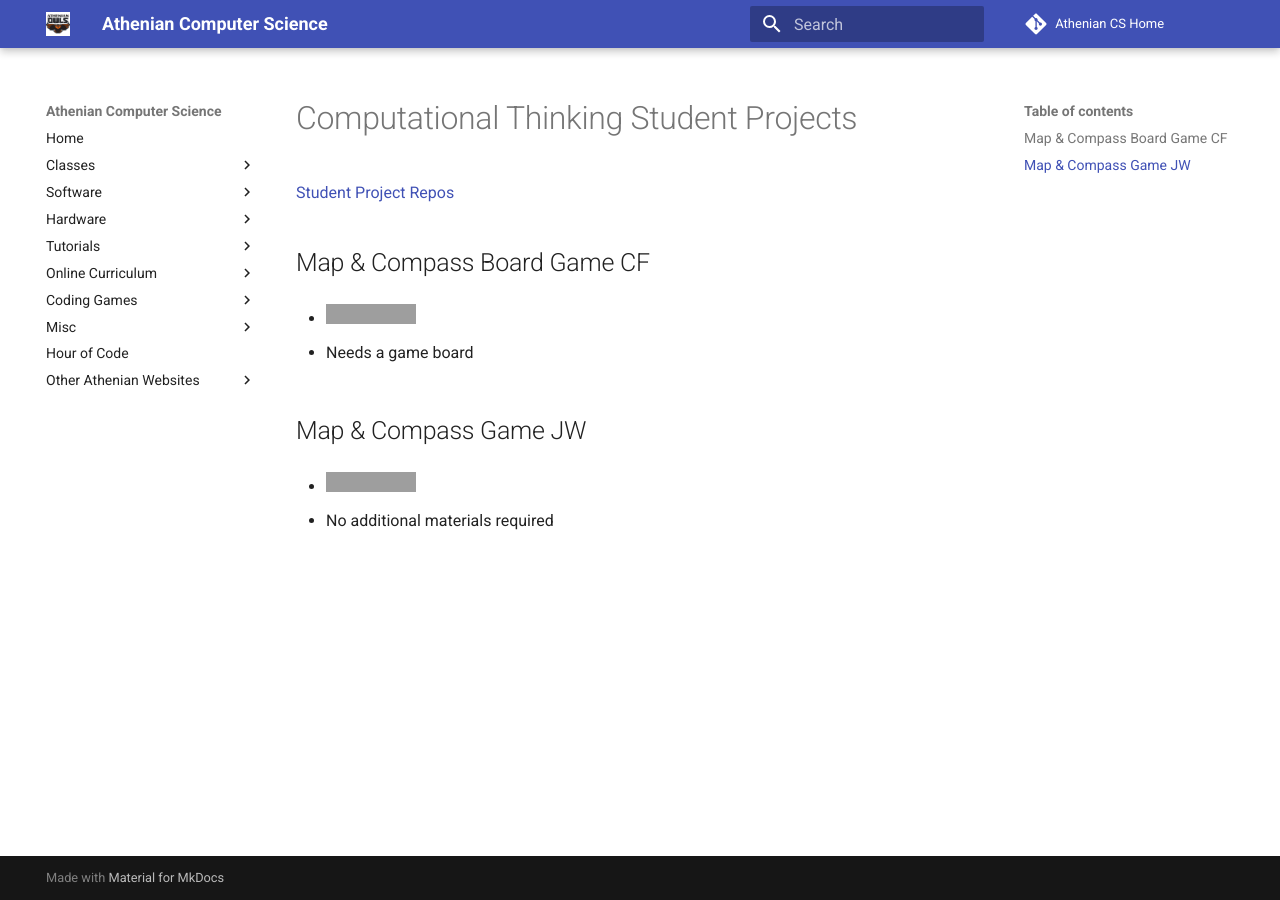
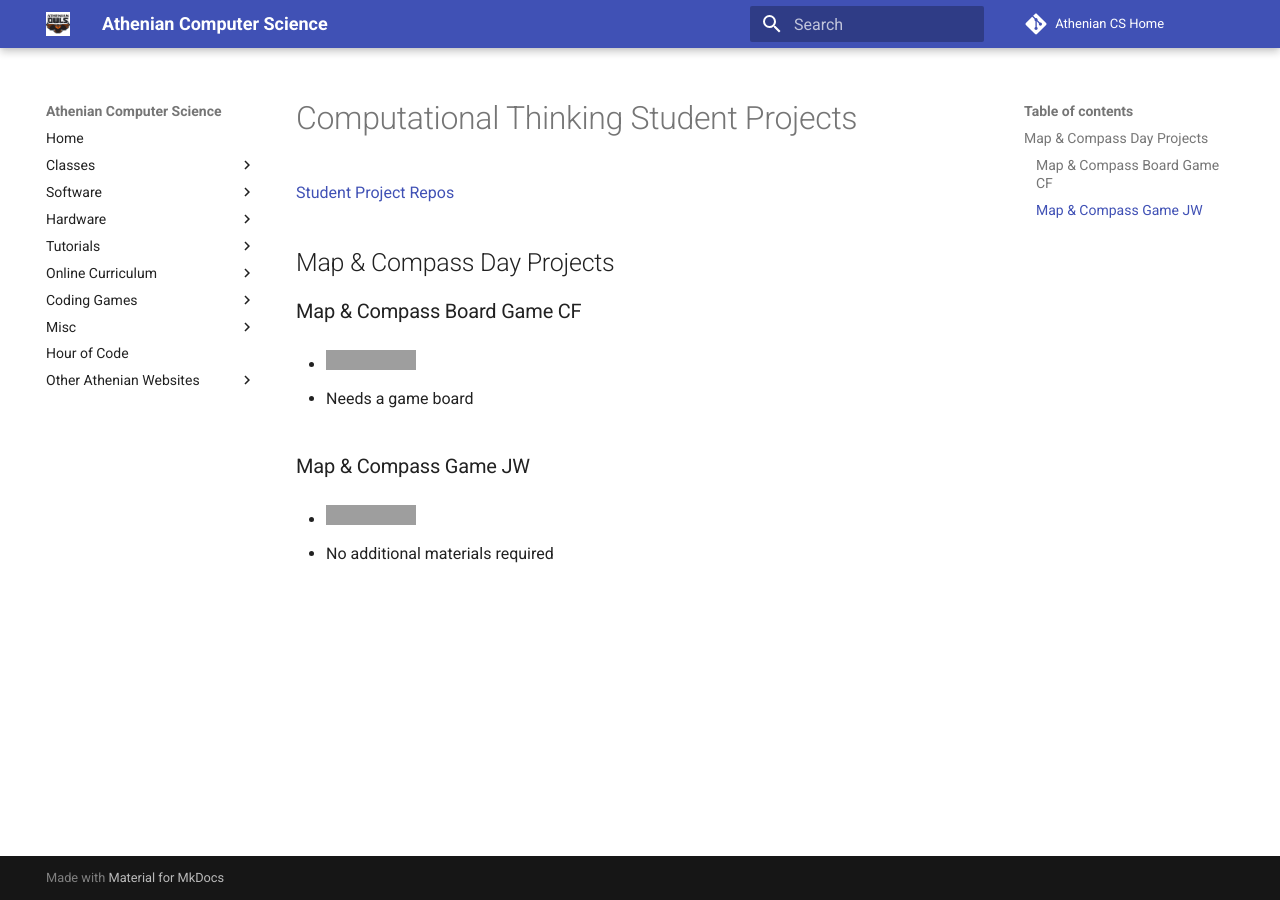
Before and after one commit to athenian-computational-thinking/athenian-cs-mkdocs, an MkDocs documentation site: the page built from docs/ct-projects.md, in a window 1280 px wide. Built offline with MkDocs 1.6.1 and Material for MkDocs 9.7.7, drawn with Linux system fonts in a browser that asks for light colours; comment, search, counter and statistics services are not loaded; grey boxes are pictures that could not be loaded.

Commit message:
Update docs

```diff
--- a/docs/ct-projects.md
+++ b/docs/ct-projects.md
@@ -2,12 +2,14 @@
 
 [Student Project Repos](https://github.com/athenian-ct-projects)
 
-## Map & Compass Board Game CF
+## Map & Compass Day Projects
+
+### Map & Compass Board Game CF
 * [![Run on Repl.it](https://repl.it/badge/github/athenian-ct-projects/Map-Compass-Board-Game-CF)](https://repl.it/github/athenian-ct-projects/Map-Compass-Board-Game-CF)
 
 * Needs a game board
 
-## Map & Compass Game JW
+### Map & Compass Game JW
 * [![Run on Repl.it](https://repl.it/badge/github/athenian-ct-projects/Map-Compass-Game-JW)](https://repl.it/github/athenian-ct-projects/Map-Compass-Game-JW)
 
 * No additional materials required
```
